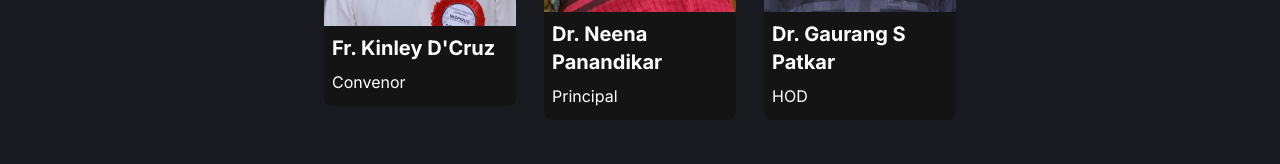
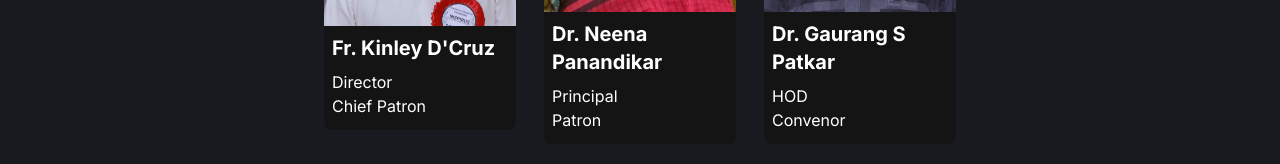
Before and after one commit to Reubencfernandes/inspirus8, a Next.js app: page /team in a window 1280 px wide. Shown: the part 468-632 px from the top of the page. Built offline with nearby package versions, Linux system fonts and the light colour scheme; a web font is replaced by a local one.

Commit message:
role changes

```diff
--- a/app/Components/TeamCards.tsx
+++ b/app/Components/TeamCards.tsx
@@ -31,7 +31,7 @@ const TeamCards = (props:
             translateZ="60"
             className="font-inter text-white pl-2 pb-3"
           >
-            {props.teamRole}
+            <div className="" dangerouslySetInnerHTML={{ __html: props.teamRole || "" }} />
           </CardItem>
         </CardBody>
       </CardContainer></>
--- a/app/json/Teams.json
+++ b/app/json/Teams.json
@@ -7,17 +7,17 @@
         {
           "name": "Fr. Kinley D'Cruz",
           "image": "/kinley.jpg",
-          "title": "Convenor"
+          "title": "Director<br>Chief Patron"
         },
         {
           "name": "Dr. Neena Panandikar",
           "image": "/neena.jpeg",
-          "title": "Principal"
+          "title": "Principal<br>Patron"
         },
         {
           "name": "Dr. Gaurang S Patkar",
           "image": "/gaurang.png",
-          "title": "HOD"
+          "title": "HOD<br>Convenor"
         }
       ]
     }, {
```
